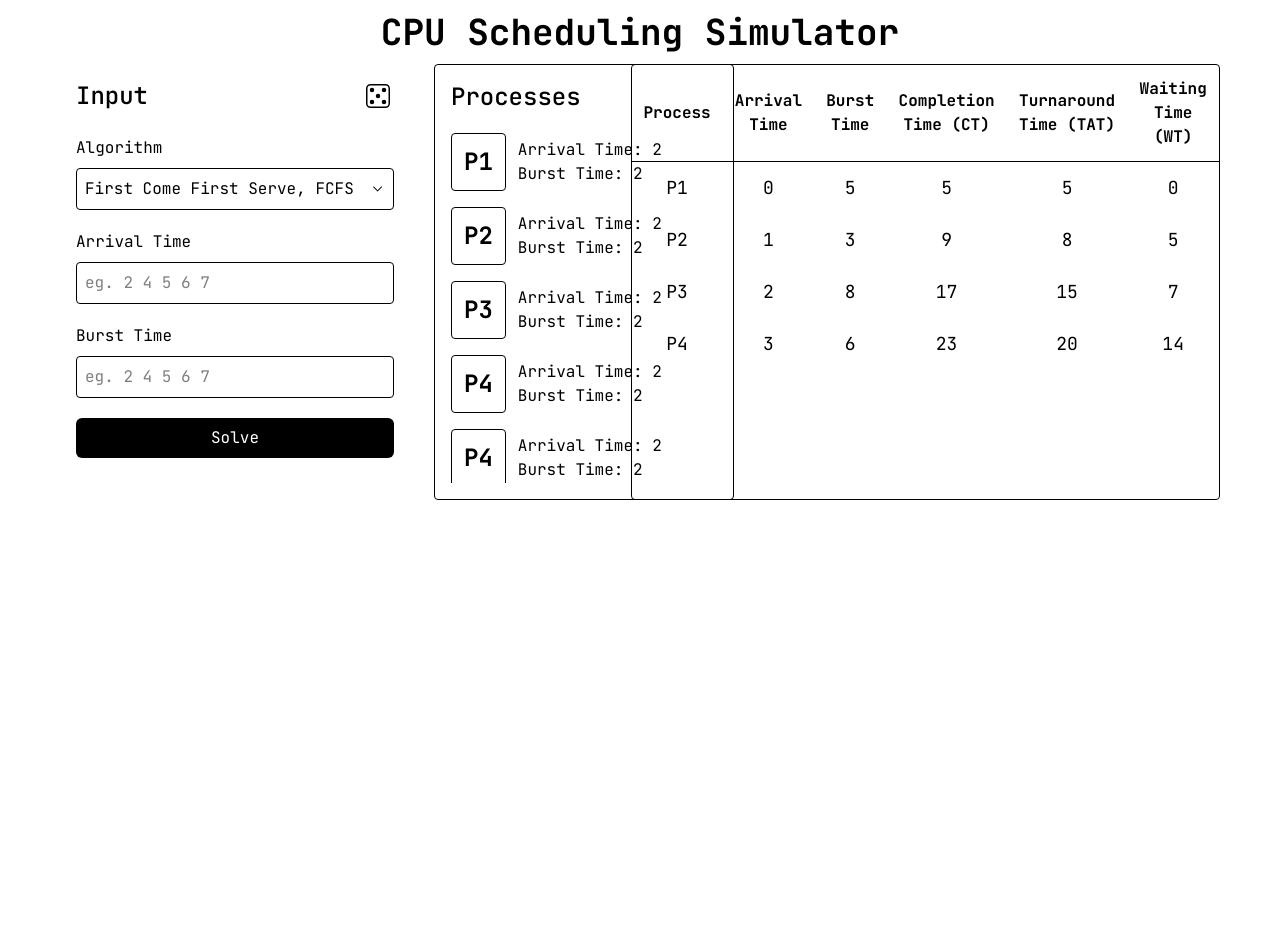
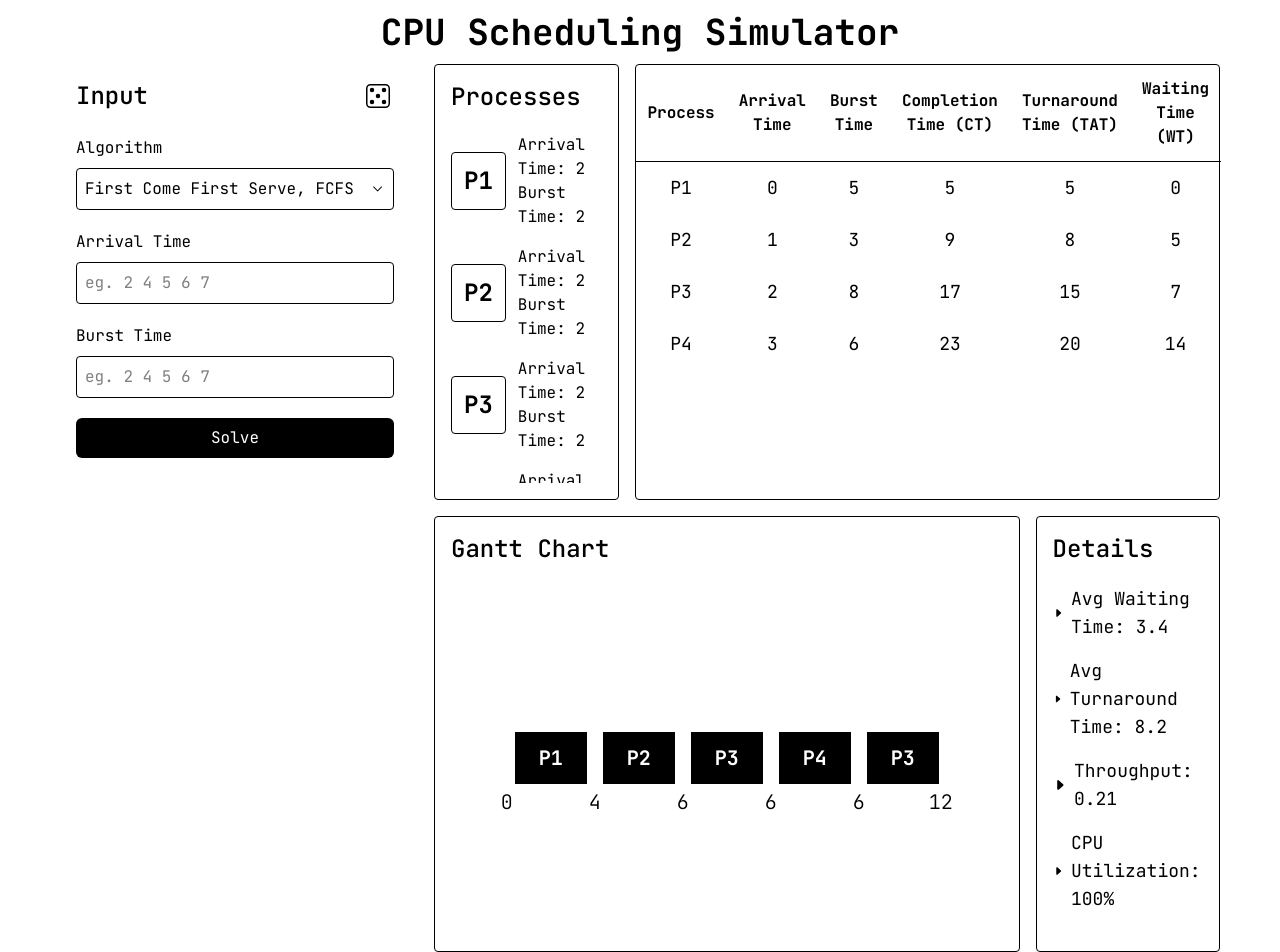
Before and after one commit to Sudhanshu611/cpu-scheduling-simulator, a React (Vite) app: page / in a window 1280 px wide. Built offline with nearby package versions, Linux system fonts and the light colour scheme.

Commit message:
Random Process started working

```diff
--- a/package.json
+++ b/package.json
@@ -11,9 +11,13 @@
   },
   "dependencies": {
     "@tailwindcss/vite": "^4.1.17",
+    "class-variance-authority": "^0.7.1",
+    "clsx": "^2.1.1",
+    "lucide-react": "^0.555.0",
     "react": "^19.2.0",
     "react-dom": "^19.2.0",
     "react-icons": "^5.5.0",
+    "tailwind-merge": "^3.4.0",
     "tailwindcss": "^4.1.17"
   },
   "devDependencies": {
@@ -25,6 +29,7 @@
     "eslint-plugin-react-hooks": "^7.0.1",
     "eslint-plugin-react-refresh": "^0.4.24",
     "globals": "^16.5.0",
+    "tw-animate-css": "^1.4.0",
     "vite": "^7.2.4"
   }
 }
--- a/src/App.jsx
+++ b/src/App.jsx
@@ -1,19 +1,31 @@
 import { useState } from 'react'
-import './App.css'
+import './App.css';
 import ProcessForm from './Components/ProcessForm'
 import ProcessTable from './Components/ProcessTable'
 import MetricsTable from './Components/MetricsTable'
+import GanttChart from './Components/GanttChart'
+import OtherDetails from './Components/OtherDetails'
 
 function App() {
+  const cpuSchedule = [
+  { pid: "P1", burst: 4, start: 0, end: 4 },
+  { pid: "P2", burst: 2, start: 4, end: 6 },
+  { pid: "P3", burst: 6, start: 6, end: 12 },
+  { pid: "P4", burst: 6, start: 6, end: 12 },
+  { pid: "P3", burst: 6, start: 6, end: 12 },
+
+];
 
   return (
     <div className='font-jet'>
       <h2 className='text-4xl font-bold p-3'>CPU Scheduling Simulator</h2>
       <div className=' h-[calc(100vh-36px-56px)] w-[calc(100vw-120px)] mx-auto grid grid-cols-[350px_1fr] gap-6'>
         <ProcessForm />
-        <div className='h-full w-full rounded grid grid-cols-4 grid-rows-2'>
+        <div className='h-full w-full rounded grid grid-cols-4 grid-rows-2 gap-4'>
           <ProcessTable />
           <MetricsTable />
+          <GanttChart schedule={cpuSchedule} />
+          <OtherDetails />
         </div>
       </div>
     </div>
--- a/src/Components/GanttChart.jsx
+++ b/src/Components/GanttChart.jsx
@@ -0,0 +1,36 @@
+import React from "react";
+
+const GanttChart = ({ schedule }) => {
+
+  return (
+    <div className="flex flex-col gap-4 col-span-3 p-4 border rounded">
+        <div className="text-left text-2xl font-medium bg-white">Gantt Chart</div>
+      <div
+        className="flex relative w-full my-auto justify-center gap-4"
+      >
+        {schedule.map((p, i) => {
+          return (
+            <div
+              key={i}
+              className="flex items-center justify-center bg-black text-white relative text-xl font-bold py-3 px-6"
+            >
+              {p.pid}
+
+              {/* Start Time */}
+              <span className="absolute text-black -left-3.5 -bottom-8 font-light">
+                {p.start}
+              </span>
+
+              {/* End Time */}
+              { i === schedule.length -1 && <span className="absolute -right-3.5 -bottom-8 text-black font-light">
+                {p.end}
+              </span>}
+            </div>
+          );
+        })}
+      </div>
+    </div>
+  );
+};
+
+export default GanttChart;
--- a/src/Components/MetricsTable.jsx
+++ b/src/Components/MetricsTable.jsx
@@ -2,7 +2,7 @@ import React from "react";
 
 export default function MetricsTable() {
   return (
-    <div className="col-span-3 border w-full rounded">
+    <div className="col-span-3 border w-full rounded ">
       <table className=" border-collapse text-center w-full">
         <thead className="text-md border-b">
           <tr>
--- /dev/null
+++ b/src/Components/OtherDetails.jsx
@@ -0,0 +1,34 @@
+import React from "react";
+import { BsCaretRightFill } from "react-icons/bs";
+
+export default function OtherDetails() {
+  return (
+    <div className="border rounded p-4 text-left">
+      <div className="text-left text-2xl font-medium bg-white mb-5">
+        Details
+      </div>
+      <div className="space-y-4">
+      <div className="text-lg">
+        <span className="flex items-center gap-2">
+          <BsCaretRightFill /> Avg Waiting Time: 3.4
+        </span>
+      </div>
+      <div className="text-lg">
+        <span className="flex items-center gap-2">
+          <BsCaretRightFill /> Avg Turnaround Time: 8.2
+        </span>
+      </div>
+      <div className="text-lg">
+        <span className="flex items-center gap-2">
+          <BsCaretRightFill /> Throughput: 0.21
+        </span>
+      </div>
+      <div className="text-lg">
+        <span className="flex items-center gap-2">
+          <BsCaretRightFill /> CPU Utilization: 100%
+        </span>
+      </div>
+      </div>
+    </div>
+  );
+}
--- a/src/Components/ProcessTable.jsx
+++ b/src/Components/ProcessTable.jsx
@@ -2,7 +2,7 @@ import React from "react";
 
 export default function ProcessTable() {
   return (
-    <div className=" w-[300px] min-h-[350px] border p-4 rounded">
+    <div className=" w-full min-h-[350px] border p-4 rounded">
       <div className="text-left text-2xl mb-5 font-medium bg-white">Processes</div>
       <div className="flex flex-col space-y-4 items-start max-h-[350px] overflow-y-auto">
         <div className="flex items-center gap-3">
--- a/src/index.css
+++ b/src/index.css
@@ -1,9 +1,13 @@
 @import "tailwindcss";
 @import url("https://fonts.googleapis.com/css2?family=Inter:ital,opsz,wght@0,14..32,100..900;1,14..32,100..900&family=JetBrains+Mono:ital,wght@0,100..800;1,100..800&display=swap");
+@import "tw-animate-css";
+
 
 @theme {
   --font-jet: "JetBrains Mono", monospace;
 }
+
+
 body{
     margin: 0;
     padding: 0;
```
Also changed, not shown: src/Components/ProcessForm.jsx (+98 -43 lines), 1 other file (tests, documents, lock files or other folders).
